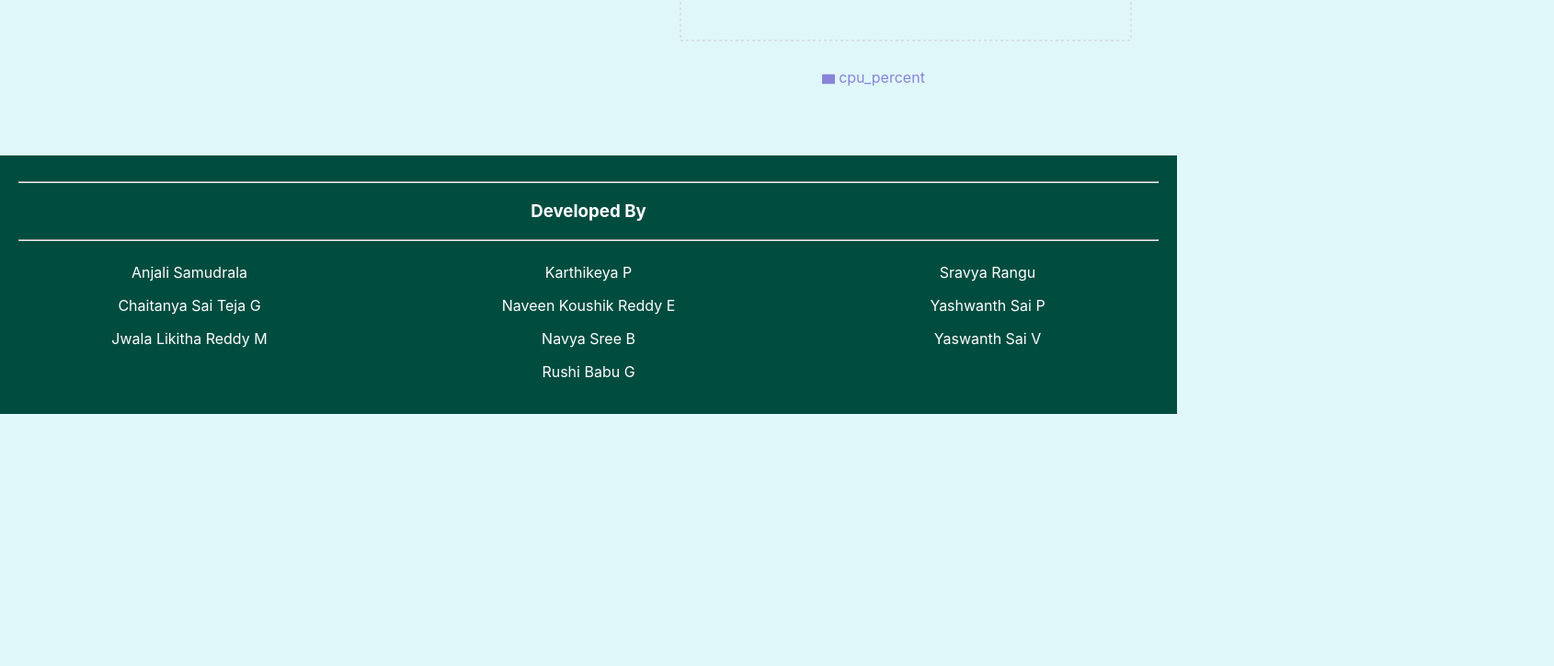
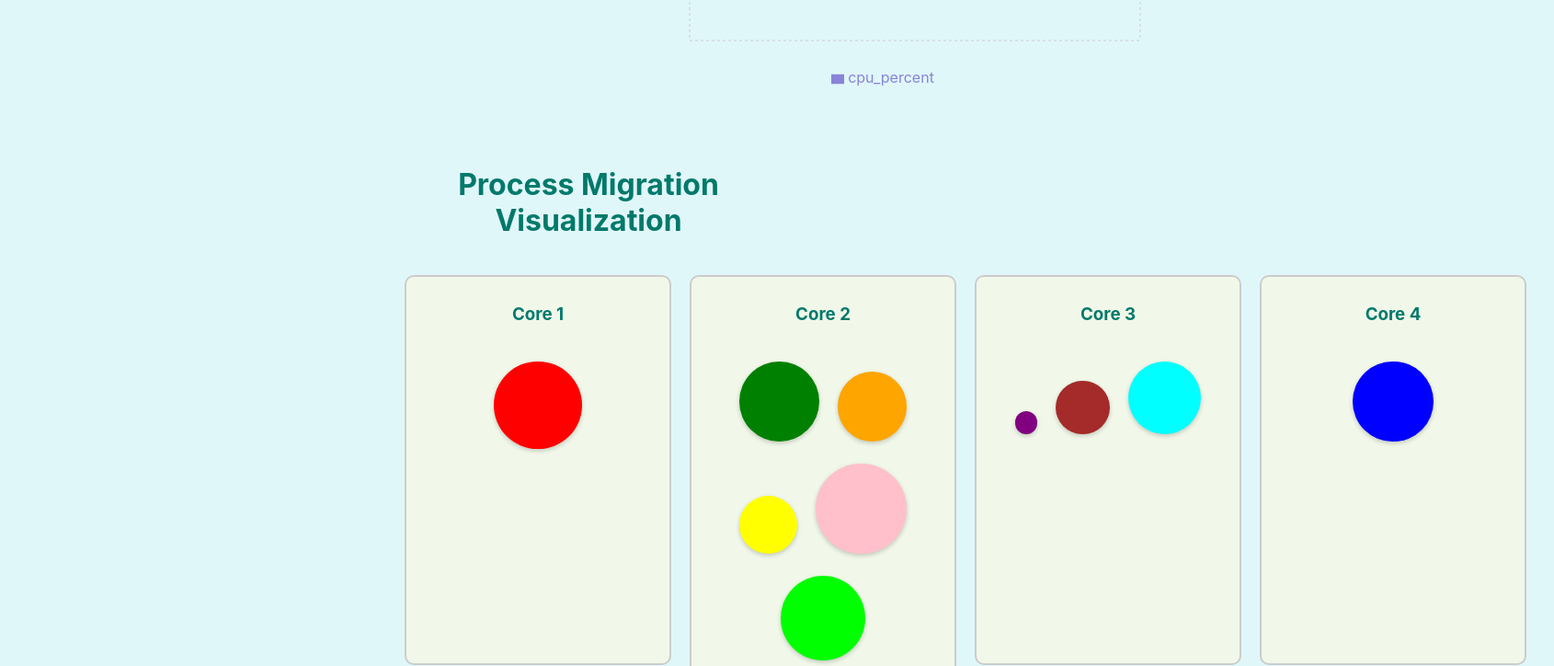
Before and after one commit to Maxi-05/Visualization-Tool-for-Process-Scheduling, a React (Create React App) app in the folder frontend/: page / in a window 1280 px wide. Shown: the part 360-1084 px from the top of the page at 92% size, 1690 px wide, since content can reach past the window. Before the commit the page ends 810 px from the top, so only its background shows below. Built offline with nearby package versions, Linux system fonts and the light colour scheme; no server answers.

Commit message:
Adding Plot3

```diff
--- a/frontend/src/App.css
+++ b/frontend/src/App.css
@@ -1,10 +1,8 @@
-/* App.css */
-
-/* Make the App container take the full height */
+/* Full-height App container */
 .App {
   height: 100vh;
   display: flex;
-  flex-direction: column; /* Arrange children vertically */
+  flex-direction: column;
 }
 
 /* General body styles */
@@ -19,74 +17,70 @@ body {
 
 /* Container for the main content */
 .container {
-  max-width: 1200px; /* Limit width for larger screens */
-  margin: auto; /* Center the container */
-  padding: 20px; /* Add padding inside the container */
+  max-width: 1200px;
+  margin: auto;
+  padding: 20px;
 }
 
 /* Heading styles */
 h1 {
-  text-align: center; /* Center the heading */
-  color: #00796b; /* Dark teal color for the heading */
-  margin-bottom: 30px; /* Space below the heading */
+  text-align: center;
+  color: #00796b;
+  margin-bottom: 30px;
 }
 
 /* Footer styles */
 footer {
-  text-align: center; /* Center the footer text */
-  margin-top: 50px; /* Space above the footer */
-  padding: 20px; /* Padding inside the footer */
-  background-color: #004d40; /* Darker teal background for footer */
-  color: white; /* White text color in the footer */
+  text-align: center;
+  margin-top: 50px;
+  padding: 20px;
+  background-color: #004d40;
+  color: white;
 }
 
-/* Link styles in the footer */
 footer a {
-  color: #ffeb3b; /* Bright yellow for links */
-  text-decoration: none; /* Remove underline from links */
+  color: #ffeb3b;
+  text-decoration: none;
 }
 
 footer a:hover {
-  text-decoration: underline; /* Underline on hover for better visibility */
+  text-decoration: underline;
 }
 
-/* Footer columns */
 .footer-columns {
-  display: flex; /* Use flexbox for columns */
-  justify-content: space-around; /* Space out the columns evenly */
-  flex-wrap: wrap; /* Allow columns to wrap on smaller screens */
+  display: flex;
+  justify-content: space-around;
+  flex-wrap: wrap;
 }
 
 .footer-column {
-  flex: 1; /* Each column takes equal space */
-  min-width: 200px; /* Minimum width for each column */
-  padding: 10px; /* Padding inside each column */
+  flex: 1;
+  min-width: 200px;
+  padding: 10px;
 }
 
 .footer-column h3 {
-  color: #ffeb3b; /* Bright yellow for column headings */
-  margin-bottom: 10px; /* Space below the column headings */
+  color: #ffeb3b;
+  margin-bottom: 10px;
 }
 
 .footer-column ul {
-  list-style: none; /* Remove default list styling */
-  padding: 0; /* Remove default padding */
+  list-style: none;
+  padding: 0;
 }
 
 .footer-column ul li {
-  margin-bottom: 8px; /* Space below each list item */
+  margin-bottom: 8px;
 }
 
 .footer-column ul li a {
-  color: white; /* White text color for links */
-  text-decoration: none; /* Remove underline from links */
+  color: white;
+  text-decoration: none;
 }
 
 .footer-column ul li a:hover {
-  text-decoration: underline; /* Underline on hover for better visibility */
+  text-decoration: underline;
 }
-
-/* Add these styles to your existing App.css */
 
 /* Input section styles */
 .input {
@@ -95,19 +89,19 @@ footer a:hover {
 }
 
 .input h2 {
-  color: #00796b; /* Dark teal color for the heading */
+  color: #00796b;
 }
 
 .input input {
   padding: 10px;
   margin: 10px;
-  border: 1px solid #00796b; /* Dark teal border */
+  border: 1px solid #00796b;
   border-radius: 5px;
 }
 
 .input button {
   padding: 10px 20px;
-  background-color: #00796b; /* Dark teal background */
+  background-color: #00796b;
   color: white;
   border: none;
   border-radius: 5px;
@@ -115,7 +109,7 @@ footer a:hover {
 }
 
 .input button:hover {
-  background-color: #004d40; /* Darker teal on hover */
+  background-color: #004d40;
 }
 
 /* Processes section styles */
@@ -125,24 +119,67 @@ footer a:hover {
 }
 
 .processes h2 {
-  color: #00796b; /* Dark teal color for the heading */
+  color: #00796b;
 }
 
-/* CPU usage section styles */
-.cpu-usage {
-  margin: 20px;
-  text-align: center;
+.cores-container {
+  display: flex; /* Enable flexbox */
+  justify-content: space-around; /* Space cores evenly */
+  align-items: flex-start; /* Align cores at the top */
+  margin-top: 20px;
+  flex-wrap: nowrap; /* Prevent wrapping */
+  width: 100vw; /* Use full viewport width */
+  padding: 0 20px; /* Optional: Add padding */
+  box-sizing: border-box; /* Include padding in the width calculation */
 }
 
-.cpu-usage h2 {
-  color: #00796b; /* Dark teal color for the heading */
+
+/* Core styling */
+.core {
+  border: 2px solid #ccc;
+  border-radius: 10px;
+  padding: 10px;
+  flex: 1; /* Flexible width */
+  min-width: 250px; /* Ensure minimum width */
+  min-height: 400px; /* Minimum height */
+  display: flex;
+  flex-direction: column;
+  align-items: center;
+  margin: 10px; /* Space between cores */
+  background-color: #f1f8e9; /* Light green for better distinction */
 }
 
-.cpu-core {
-  margin: 10px 0;
+.core h3 {
+  margin-bottom: 10px;
+  color: #00796b;
 }
 
-.cpu-bar {
-  height: 20px;
-  background-color: #8884d8; /* Bar color */
+/* Process ball styling */
+.process {
+  display: inline-block;
+  position: relative;
+  border-radius: 50%;
+  margin: 10px;
+  box-shadow: 0 2px 5px rgba(0, 0, 0, 0.2); /* Add shadow for a 3D effect */
 }
+
+/* Tooltip on hover */
+.process:hover::after {
+  content: attr(title);
+  position: absolute;
+  top: -30px;
+  left: 50%;
+  transform: translateX(-50%);
+  background-color: #333;
+  color: white;
+  padding: 5px;
+  border-radius: 5px;
+  font-size: 12px;
+  white-space: nowrap;
+  z-index: 10;
+}
+
+/* Add dynamic sizing based on number of balls */
+.cores-container .core {
+  height: auto;
+}
--- a/frontend/src/App.js
+++ b/frontend/src/App.js
@@ -3,6 +3,7 @@ import './App.css';
 import { io } from "socket.io-client";
 import Plot1 from './components/Plot1';
 import Plot2 from './components/Plot2';
+import Plot3 from './components/Plot3'
 
 function App() {
   const [processes, setProcesses] = useState([]);
@@ -29,12 +30,17 @@ function App() {
         <h1>Process Scheduling Visualization Tool</h1>
       </header>
       <main style={{ display: 'flex', justifyContent: 'space-between' }}>
-            <div style={{ flex: 1, marginRight: '10px' }}>
-                <Plot1 processes={processes} />
-            </div>
-            <div style={{ flex: 1, marginLeft: '10px' }}>
-                <Plot2 processes={processes} />
-            </div>
+      <div style={{ display: 'flex', flexWrap: 'wrap', gap: '20px', justifyContent: 'center' }}>
+      <div style={{ flex: '1 1 100%', maxWidth: '500px', minWidth: '300px' }}>
+        <Plot1 processes={processes} />
+      </div>
+      <div style={{ flex: '1 1 100%', maxWidth: '500px', minWidth: '300px' }}>
+        <Plot2 processes={processes} />
+      </div>
+      <div style={{ flex: '1 1 100%', maxWidth: '500px', minWidth: '300px' }}>
+        <Plot3 />
+      </div>
+    </div>
         </main>
       <footer>
         <hr />
--- /dev/null
+++ b/frontend/src/components/Plot3.js
@@ -0,0 +1,69 @@
+import React, { useState, useEffect } from 'react';
+import '../App.css';
+
+const COLORS = ['red', 'blue', 'green', 'orange', 'purple', 'yellow', 'pink', 'brown', 'cyan', 'lime'];
+
+// Function to generate fixed processes with unique colors
+const generateProcesses = (numProcesses) => {
+  return Array.from({ length: numProcesses }, (_, i) => ({
+    id: `process${i + 1}`,
+    color: COLORS[i % COLORS.length], // Ensure unique color for each process
+    cpuUsage: 0, // Initial CPU usage
+    core: Math.floor(Math.random() * 4) + 1, // Randomly assign to a core
+  }));
+};
+
+// Function to update only CPU usage and core dynamically
+const updateProcesses = (processes) => {
+  return processes.map((process) => ({
+    ...process,
+    cpuUsage: Math.floor(Math.random() * 100) + 1, // Random CPU usage
+    core: Math.floor(Math.random() * 4) + 1, // Randomly assign to a core
+  }));
+};
+
+function Plot3() {
+  const [processes, setProcesses] = useState(generateProcesses(10)); // Generate 10 processes
+
+  useEffect(() => {
+    const interval = setInterval(() => {
+      setProcesses((prevProcesses) => updateProcesses(prevProcesses));
+    }, 2000); // Update every 2 seconds
+    return () => clearInterval(interval);
+  }, []);
+
+  return (
+    <div className="container">
+      <h1>Process Migration Visualization</h1>
+      <div className="cores-container">
+        {[1, 2, 3, 4].map((core) => (
+          <div key={core} className="core">
+            <h3>Core {core}</h3>
+            <div className="processes">
+              {processes
+                .filter((process) => process.core === core)
+                .map((process) => {
+                  // Compute size proportional to CPU usage (Area ∝ CPU)
+                  const size = Math.sqrt(process.cpuUsage) * 10;
+                  return (
+                    <div
+                      key={process.id}
+                      className="process"
+                      style={{
+                        backgroundColor: process.color,
+                        width: `${size}px`,
+                        height: `${size}px`,
+                      }}
+                      title={`ID: ${process.id}, CPU: ${process.cpuUsage}%`}
+                    ></div>
+                  );
+                })}
+            </div>
+          </div>
+        ))}
+      </div>
+    </div>
+  );
+}
+
+export default Plot3;
```
Also changed, not shown: 13 other files (tests, documents, lock files or other folders).
